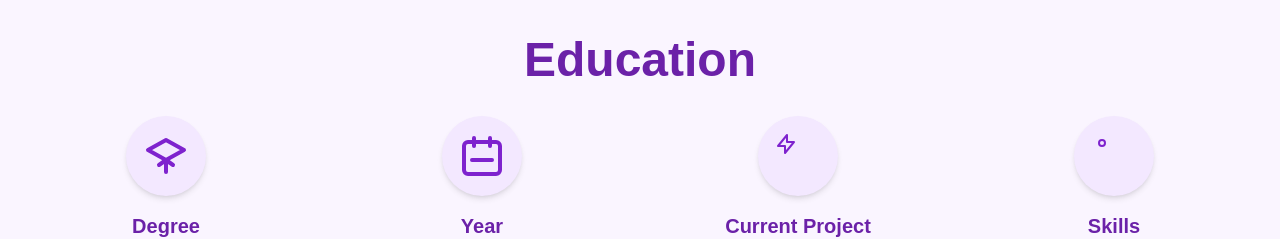
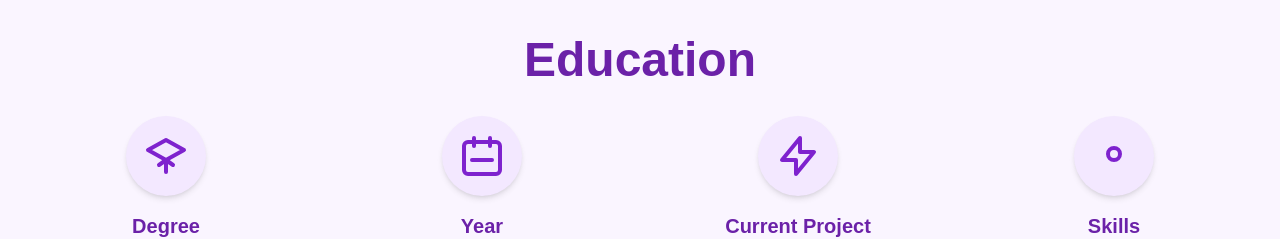
Before and after one commit to ahmedabouelnaga/MyWebsite, a Next.js app: page / in a window 1280 px wide. Shown: the part 2080-2319 px from the top of the page. Built offline with nearby package versions, Linux system fonts and the light colour scheme.

Commit message:
fixed another error

```diff
--- a/pages/education.tsx
+++ b/pages/education.tsx
@@ -74,7 +74,7 @@ export function EducationSection() {
               xmlns="http://www.w3.org/2000/svg"
               className="h-12 w-12 text-purple-700"
               fill="none"
-              viewBox="0 24 24"
+              viewBox="0 0 24 24"  // Fixed viewBox value
               stroke="currentColor"
               strokeWidth={2}
             >
@@ -101,7 +101,7 @@ export function EducationSection() {
               xmlns="http://www.w3.org/2000/svg"
               className="h-12 w-12 text-purple-700"
               fill="none"
-              viewBox="0 24 24"
+              viewBox="0 0 24 24"  // Fixed viewBox value
               stroke="currentColor"
               strokeWidth={2}
             >
```
